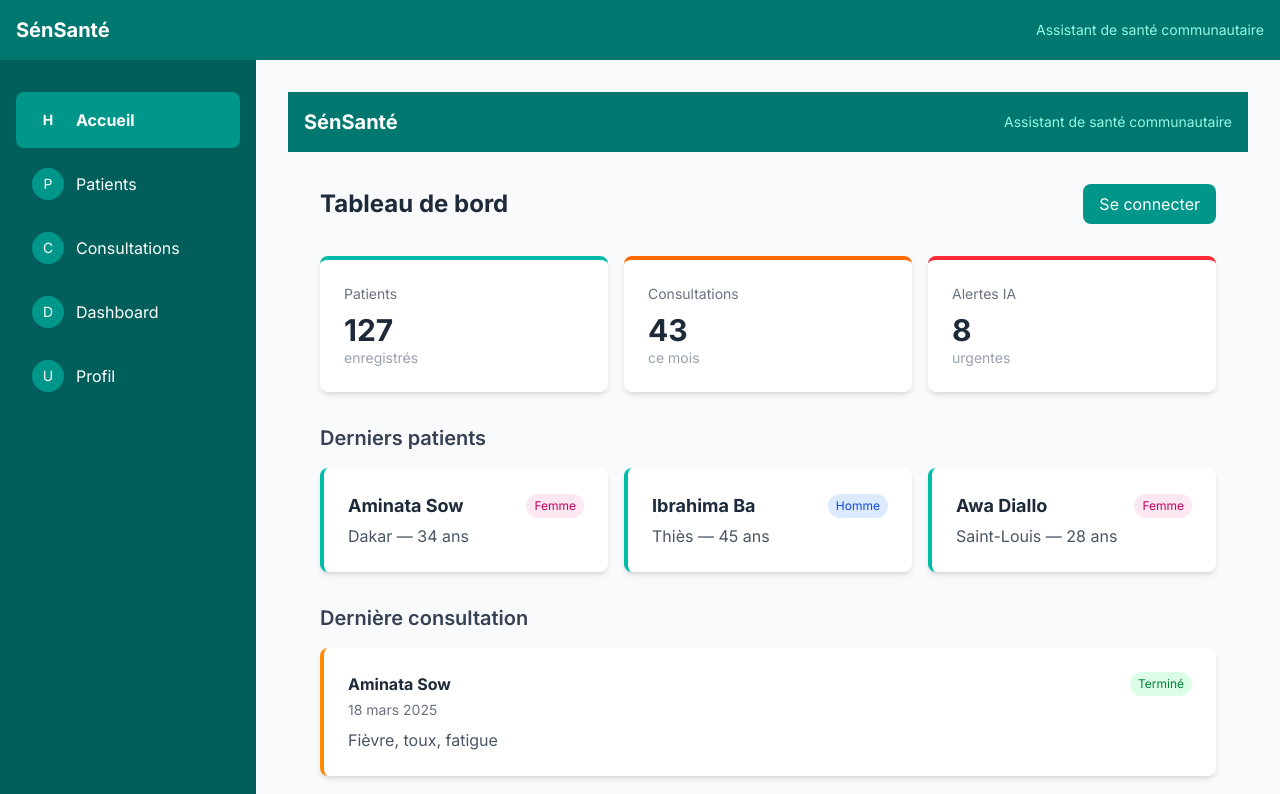
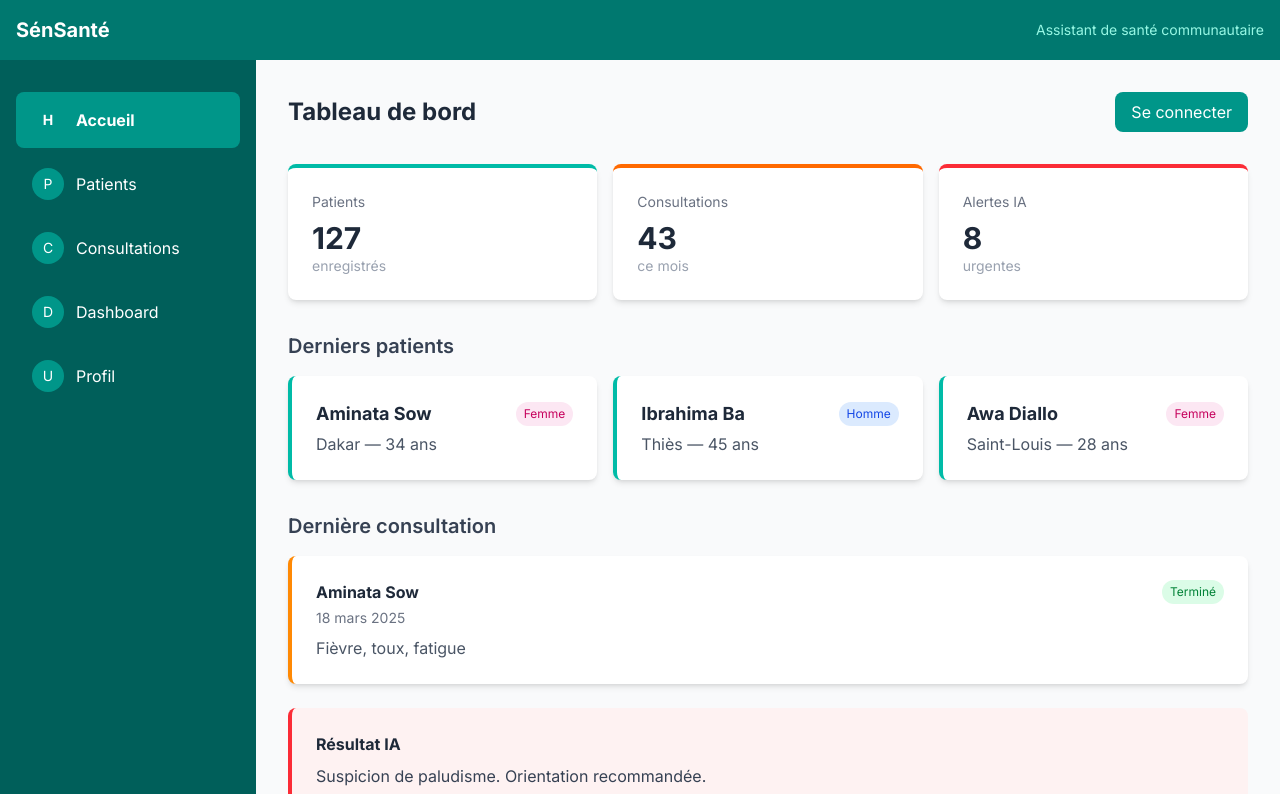
Before and after one commit to HxHxH404/sensante, a Next.js app: page / in a window 1280 px wide. Shown: the top 794 px of the page. Built offline with nearby package versions, Linux system fonts and the light colour scheme.

Commit message:
Suppression double header page.tsx

```diff
--- a/src/app/page.tsx
+++ b/src/app/page.tsx
@@ -1,4 +1,3 @@
-import Header from "@/components/Header";
 import PatientCard from "@/components/PatientCard";
 import ConsultationCard from "@/components/ConsultationCard";
 import AlerteIA from "@/components/AlerteIA";
@@ -7,9 +6,7 @@ import LoginButton from "@/components/LoginButton";
 
 export default function Home() {
   return (
-    <div className="min-h-screen bg-gray-50">
-      <Header />
-      <main className="p-8">
+    <div>
       <div className="flex justify-between items-center mb-8">
         <h2 className="text-2xl font-bold text-gray-800">Tableau de bord</h2>
         <LoginButton />
@@ -30,7 +27,6 @@ export default function Home() {
       <div className="mt-6">
         <AlerteIA diagnostic="Suspicion de paludisme. Orientation recommandée." confiance={78} niveau="urgent" />
       </div>
-      </main>
     </div>
   );
 }
```
Lines whose indentation alone changed are shown as unchanged.
